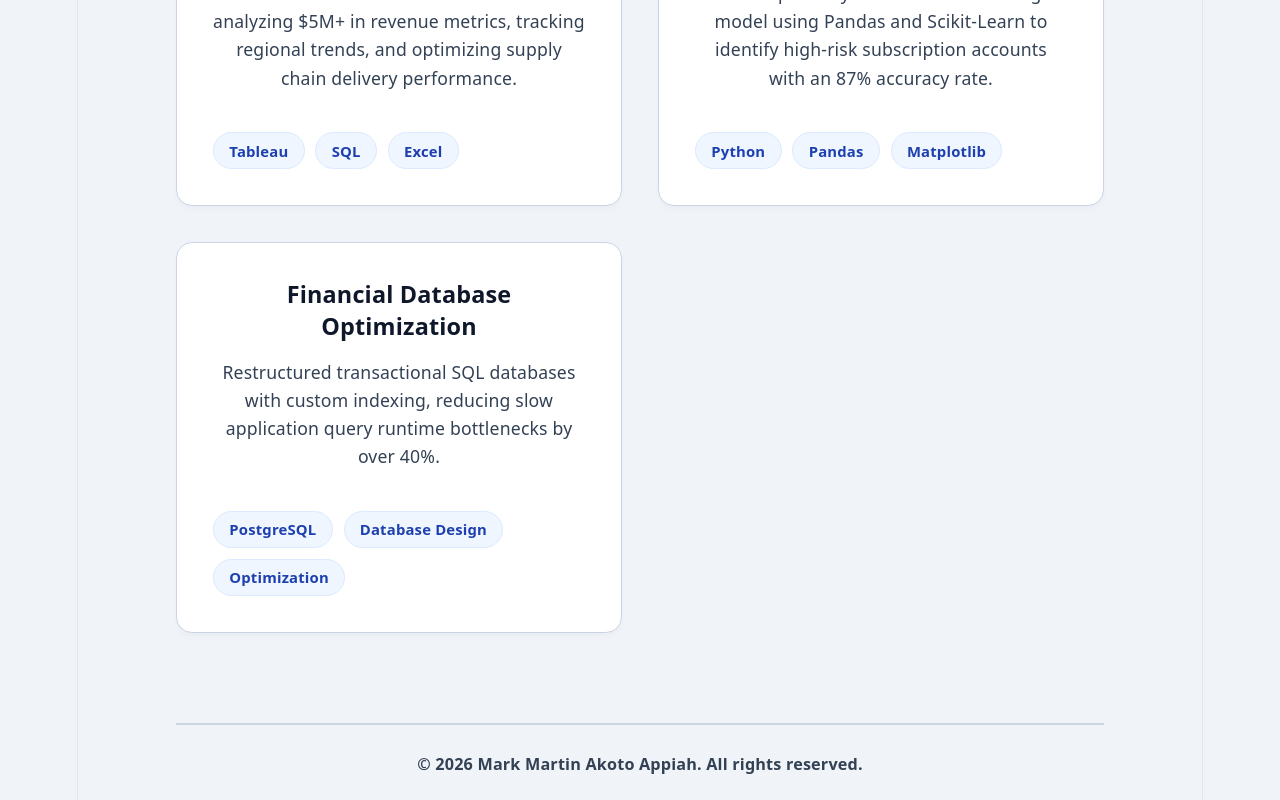
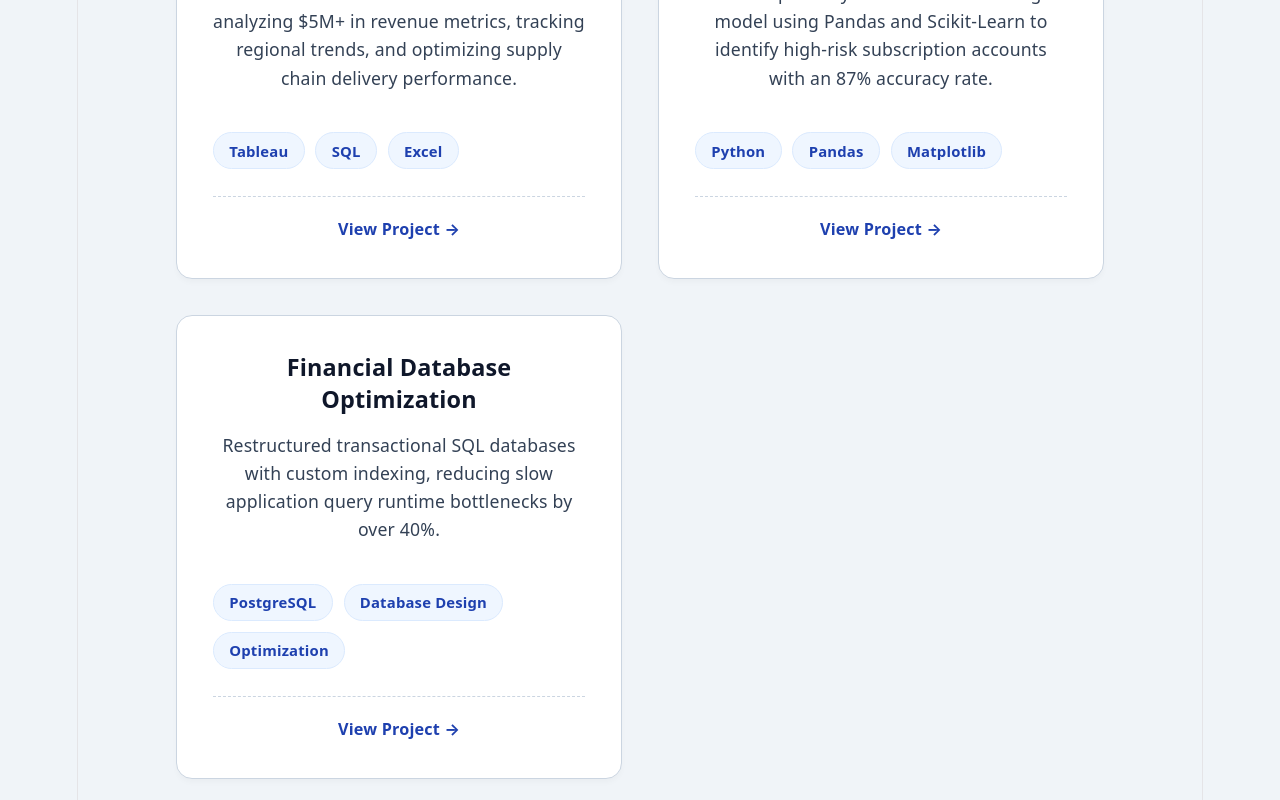
Before and after one commit to mark-martinA/my-portfolio, a React (Vite) app: page / in a window 1280 px wide. Shown: the part 1200-2000 px from the top of the page. Built offline with nearby package versions, Linux system fonts and the light colour scheme.

Commit message:
style: implement premium interactive project grid

```diff
--- a/src/App.css
+++ b/src/App.css
@@ -320,6 +320,36 @@ body {
   color: var(--text-muted);
 }
 
+/* Project Action Buttons */
+.project-actions {
+  margin-top: 1.5rem;
+  padding-top: 1rem;
+  border-top: 1px dashed var(--border-color);
+}
+
+.view-project-btn {
+  display: inline-block;
+  color: var(--accent-color);
+  text-decoration: none;
+  font-weight: 700;
+  font-size: 0.9rem;
+  transition: color 0.2s ease;
+}
+
+.view-project-btn span {
+  display: inline-block;
+  transition: transform 0.2s ease;
+}
+
+.project-card:hover .view-project-btn {
+  color: var(--accent-hover);
+}
+
+.project-card:hover .view-project-btn span {
+  transform: translateX(4px); /* Animates arrow pointing right on card hover */
+}
+
+
 /* Mobile Responsive Adjustments */
 @media (max-width: 768px) {
   .profile-grid-layout {
--- a/src/components/Projects.jsx
+++ b/src/components/Projects.jsx
@@ -2,25 +2,27 @@
 import React from 'react';
 
 export default function Projects() {
-  // Sample analyst projects (You can update the text/links later!)
   const projectData = [
     {
       id: 1,
       title: "E-Commerce Sales Performance Dashboard",
       description: "Built an interactive Tableau dashboard analyzing $5M+ in revenue metrics, tracking regional trends, and optimizing supply chain delivery performance.",
-      tags: ["Tableau", "SQL", "Excel"]
+      tags: ["Tableau", "SQL", "Excel"],
+      projectUrl: "https://tableau.com" // 🔗 Replace with your link later!
     },
     {
       id: 2,
       title: "Predictive Customer Churn Analysis",
       description: "Developed a Python machine learning model using Pandas and Scikit-Learn to identify high-risk subscription accounts with an 87% accuracy rate.",
-      tags: ["Python", "Pandas", "Matplotlib"]
+      tags: ["Python", "Pandas", "Matplotlib"],
+      projectUrl: "https://github.com" // 🔗 Replace with your link later!
     },
     {
       id: 3,
       title: "Financial Database Optimization",
       description: "Restructured transactional SQL databases with custom indexing, reducing slow application query runtime bottlenecks by over 40%.",
-      tags: ["PostgreSQL", "Database Design", "Optimization"]
+      tags: ["PostgreSQL", "Database Design", "Optimization"],
+      projectUrl: "https://github.com" // 🔗 Replace with your link later!
     }
   ];
 
@@ -30,6 +32,7 @@ export default function Projects() {
       <div className="projects-grid">
         {projectData.map((project) => (
           <div key={project.id} className="project-card">
+            <div>
               <h3>{project.title}</h3>
               <p>{project.description}</p>
               <div className="project-tags">
@@ -38,6 +41,19 @@ export default function Projects() {
                 ))}
               </div>
             </div>
+
+            {/* New Functional Action Button */}
+            <div className="project-actions">
+              <a
+                href={project.projectUrl}
+                target="_blank"
+                rel="noopener noreferrer"
+                className="view-project-btn"
+              >
+                View Project <span>&rarr;</span>
+              </a>
+            </div>
+          </div>
         ))}
       </div>
     </section>
```
Lines whose indentation alone changed are shown as unchanged.
